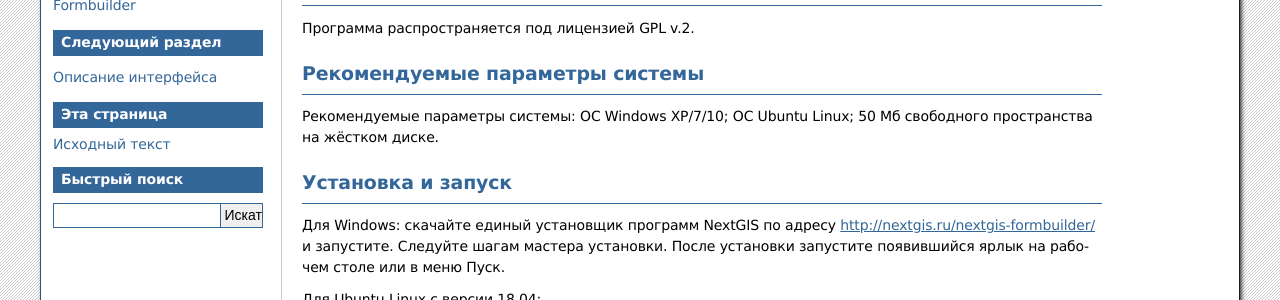
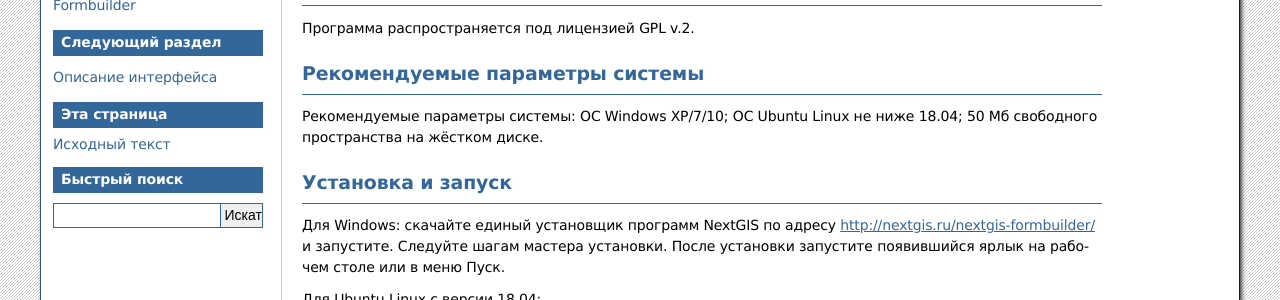
Before and after one commit to nextgis/docs_formbuilder, a Sphinx documentation site: the page built from source/intro.rst, in a window 1280 px wide. Shown: the part 270-570 px from the top of the page. Built offline with Sphinx 7.4.7, drawn with Linux system fonts in a browser that asks for light colours; formulas are drawn with MathJax 3.

Commit message:
Update intro.rst

```diff
--- a/source/intro.rst
+++ b/source/intro.rst
@@ -31,7 +31,7 @@
 Рекомендуемые параметры системы
 -------------------------------
 
-Рекомендуемые параметры системы: ОС Windows XP/7/10; ОС Ubuntu Linux; 50 Мб свободного пространства на жёстком диске.
+Рекомендуемые параметры системы: ОС Windows XP/7/10; ОС Ubuntu Linux не ниже 18.04; 50 Мб свободного пространства на жёстком диске.
 
 .. _ngfb_run:
 
```
